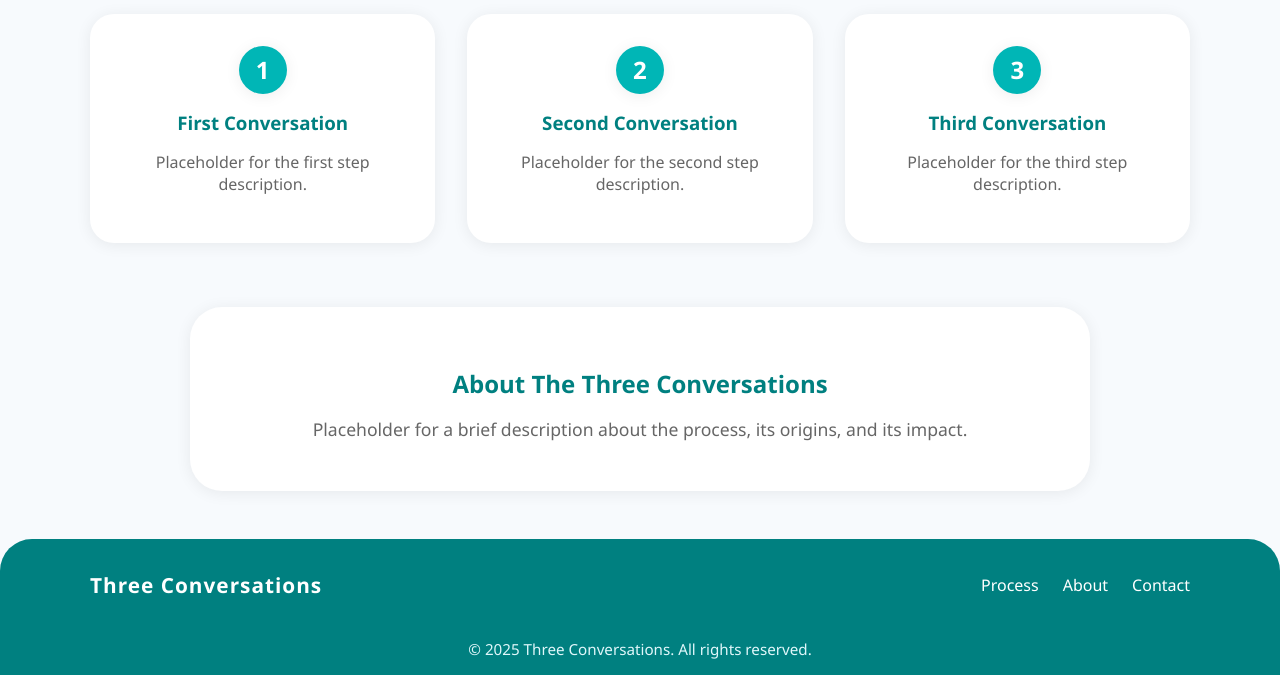
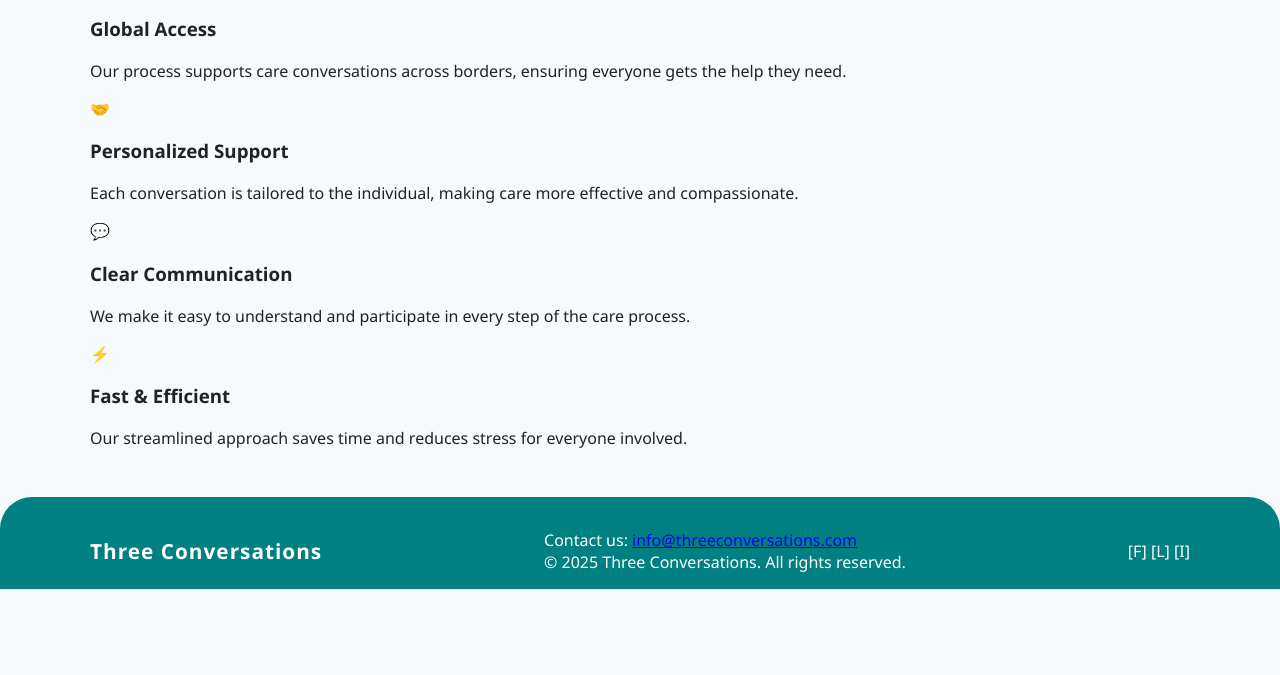
Before and after one commit to Harrisons-Code/the_three_conversations, a plain HTML site: page index.html in a window 1280 px wide. Shown: the part 519-1194 px from the top of the page. After the commit the page ends 1108 px from the top, so only its background shows below. Drawn offline with Linux system fonts and the light colour scheme.

Commit message:
3rd test commit

```diff
--- a/index.html
+++ b/index.html
@@ -7,18 +7,20 @@
     <link rel="stylesheet" href="styles.css">
 </head>
 <body>
+    <!-- Top Bar -->
     <header class="main-header">
         <div class="container header-content">
             <div class="logo">Three Conversations</div>
             <nav>
                 <ul>
-                    <li><a href="#process">Process</a></li>
-                    <li><a href="#about">About</a></li>
-                    <li><a href="#contact">Contact</a></li>
+                    <li><a href="#process">How It Works</a></li>
+                    <li><a href="#features">Features</a></li>
+                    <li><a href="#contact" class="cta-nav">Contact</a></li>
                 </ul>
             </nav>
         </div>
     </header>
+    <!-- Hero Section -->
     <section class="hero">
         <div class="container hero-content">
             <div class="hero-text">
@@ -27,48 +29,57 @@
                 <a href="#process" class="cta-btn">Learn the Process</a>
             </div>
             <div class="hero-image">
-                <!-- Placeholder for hero image -->
                 <div class="img-placeholder"></div>
             </div>
         </div>
     </section>
-    <section class="process" id="process">
-        <div class="container">
-            <h2>How It Works</h2>
-            <div class="steps">
-                <div class="step">
-                    <div class="step-icon">1</div>
-                    <h3>First Conversation</h3>
-                    <p>Placeholder for the first step description.</p>
+    <!-- Wide Section with Headline and Subheadline -->
+    <section class="wide-section" id="process">
+        <div class="container wide-section-content">
+            <h2>Care That Knows No Bounds</h2>
+            <p class="wide-sub">Geographical boundaries should never prevent families from accessing the care they need. That's why we've extended our care support globally.</p>
+        </div>
+    </section>
+    <!-- Features/Steps Grid -->
+    <section class="features" id="features">
+        <div class="container features-content">
+            <div class="features-grid">
+                <div class="feature-card">
+                    <div class="feature-icon">🌍</div>
+                    <h3>Global Access</h3>
+                    <p>Our process supports care conversations across borders, ensuring everyone gets the help they need.</p>
                 </div>
-                <div class="step">
-                    <div class="step-icon">2</div>
-                    <h3>Second Conversation</h3>
-                    <p>Placeholder for the second step description.</p>
+                <div class="feature-card">
+                    <div class="feature-icon">🤝</div>
+                    <h3>Personalized Support</h3>
+                    <p>Each conversation is tailored to the individual, making care more effective and compassionate.</p>
                 </div>
-                <div class="step">
-                    <div class="step-icon">3</div>
-                    <h3>Third Conversation</h3>
-                    <p>Placeholder for the third step description.</p>
+                <div class="feature-card">
+                    <div class="feature-icon">💬</div>
+                    <h3>Clear Communication</h3>
+                    <p>We make it easy to understand and participate in every step of the care process.</p>
+                </div>
+                <div class="feature-card">
+                    <div class="feature-icon">⚡</div>
+                    <h3>Fast & Efficient</h3>
+                    <p>Our streamlined approach saves time and reduces stress for everyone involved.</p>
                 </div>
             </div>
         </div>
     </section>
-    <section class="about" id="about">
-        <div class="container">
-            <h2>About The Three Conversations</h2>
-            <p>Placeholder for a brief description about the process, its origins, and its impact.</p>
-        </div>
-    </section>
+    <!-- Footer -->
     <footer class="main-footer" id="contact">
         <div class="container footer-content">
             <div class="footer-logo">Three Conversations</div>
-            <div class="footer-links">
-                <a href="#process">Process</a>
-                <a href="#about">About</a>
-                <a href="#contact">Contact</a>
+            <div class="footer-contact">
+                <div>Contact us: <a href="mailto:info@threeconversations.com">info@threeconversations.com</a></div>
+                <div>© 2025 Three Conversations. All rights reserved.</div>
             </div>
-            <div class="footer-copy">&copy; 2025 Three Conversations. All rights reserved.</div>
+            <div class="footer-social">
+                <span class="social-icon">[F]</span>
+                <span class="social-icon">[L]</span>
+                <span class="social-icon">[I]</span>
+            </div>
         </div>
     </footer>
 </body>
```
